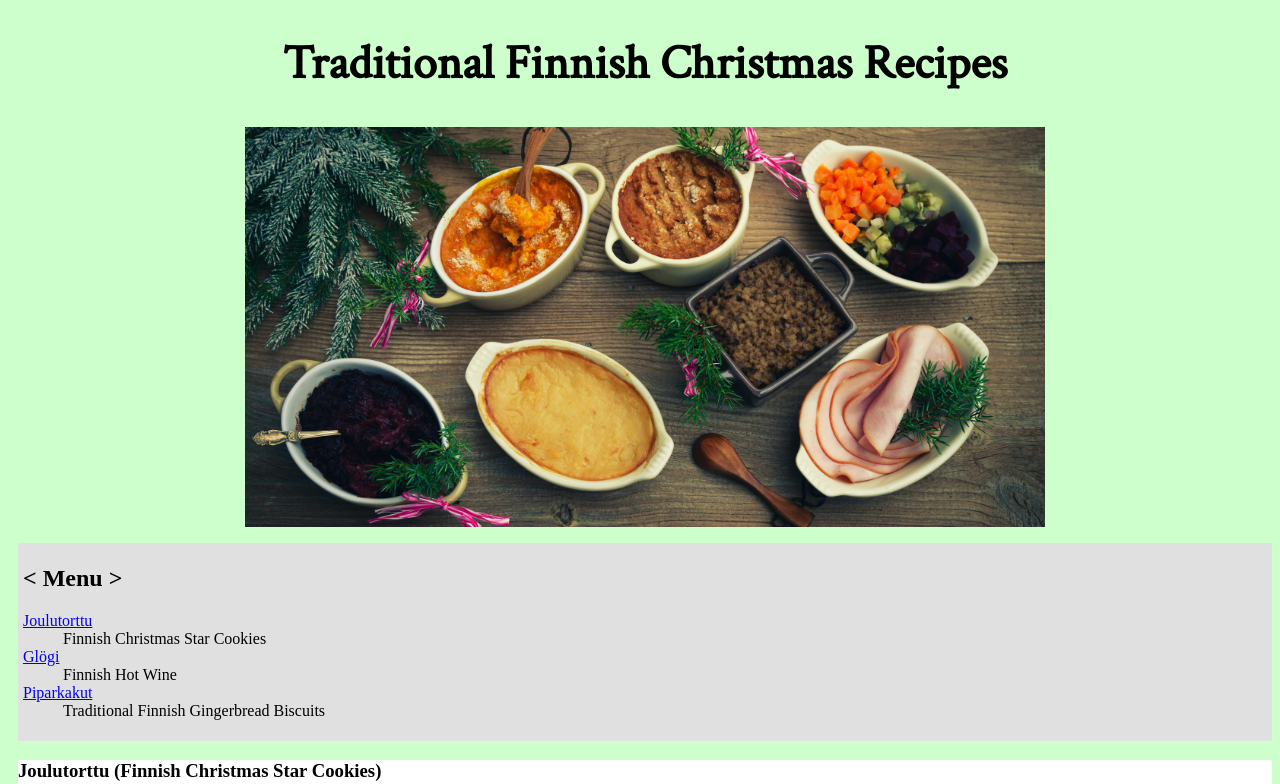
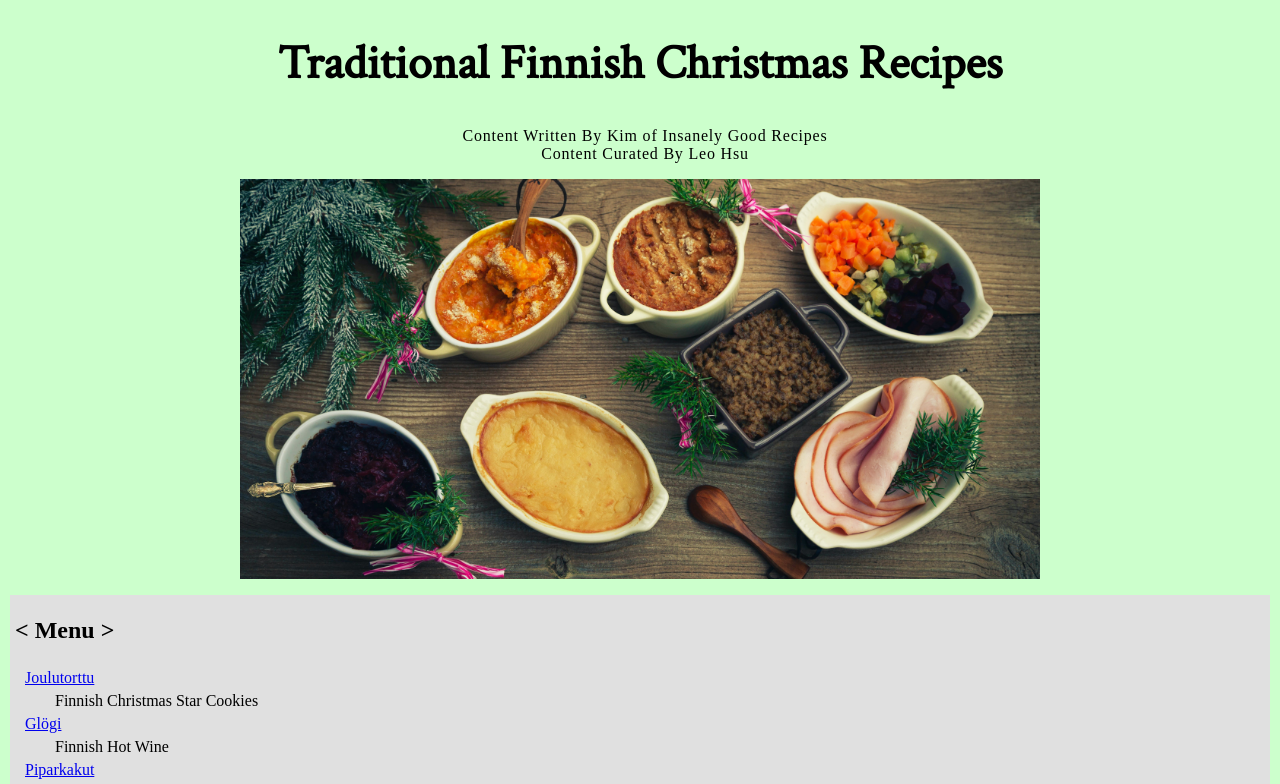
Before and after one commit to leohsu1124/67240-web-design, a plain HTML site: page Assignments/Assignment3/Traditional Finnish Christmas Recipes.html in a window 1280 px wide. Shown: the top 784 px of the page. Drawn offline with Linux system fonts and the light colour scheme.

Commit message:
added changes

```diff
--- a/Assignments/Assignment3/Traditional Finnish Christmas Recipes.html
+++ b/Assignments/Assignment3/Traditional Finnish Christmas Recipes.html
@@ -8,7 +8,7 @@
 </head>
 <body>
     <h1>Traditional Finnish Christmas Recipes</h1>
-
+    <p class="description">Content Written By Kim of Insanely Good Recipes <br> Content Curated By Leo Hsu </p>
     <figure>
         <img src="images/christmasDinner.jpg" alt="christmasDinner" height="400px" width="800px" class="center">
     </figure>
@@ -17,15 +17,15 @@
         <h2>&lt; Menu &gt;</h2>
         <dl>
             <dt>
-                <a href="#Joulutorttu">Joulutorttu</a>
+                <a href="#Joulutorttu" class="MenuListItem">Joulutorttu</a>
             </dt>
                 <dd>Finnish Christmas Star Cookies</dd>
             <dt>
-                <a href="#Glögi">Glögi</a>
+                <a href="#Glögi" class="MenuListItem">Glögi</a>
             </dt>
                 <dd>Finnish Hot Wine</dd>
             <dt>
-                <a href="#Piparkakut">Piparkakut</a>
+                <a href="#Piparkakut" class="MenuListItem">Piparkakut</a>
             </dt>
                 <dd>Traditional Finnish Gingerbread Biscuits</dd>
         </dl>
@@ -33,7 +33,7 @@
 
     <article class="Menu">
         <article class="MenuItem">
-            <h3 id ="Joulutorttu">Joulutorttu (Finnish Christmas Star Cookies)</h3>
+            <h3 class ="foodTitle">Joulutorttu (Finnish Christmas Star Cookies)</h3>
             <figure>
                 <img src="images/Joulutorttu.jpg" alt="Joulutorttu" height="400px" width="600px">
             </figure>
@@ -55,7 +55,7 @@
         </article>
 
         <article class="MenuItem">
-            <h3 id="Glögi">Glögi (Finnish Hot Wine)</h3>
+            <h3 class ="foodTitle">Glögi (Finnish Hot Wine)</h3>
             <figure>
                 <img src="images/Glogi.jpg" alt="Glögi" height="400px" width="400px">
             </figure>
@@ -79,7 +79,7 @@
         </article>
 
         <article class="MenuItem">
-            <h3 id="Piparkakut">Piparkakut (Traditional Finnish Gingerbread Biscuits)</h3>
+            <h3 class ="foodTitle">Piparkakut (Traditional Finnish Gingerbread Biscuits)</h3>
             <figure>
                 <img src="images/piparkakut.jpg" alt="Piparkakut" height="400px" width="600px">
             </figure>
@@ -106,6 +106,10 @@
         </article>
     </article>
 
+    <video controls autoplay width="600" muted loop>
+        <source src="dinner.mp4" type="video/mp4">
+    </video>
+
     <h3>Contact the Author:</h3>
     <a href="mailto:lhsu2@andrew.cmu.edu">Leo Hsu</a>
 
--- a/Assignments/Assignment3/styles.css
+++ b/Assignments/Assignment3/styles.css
@@ -1,5 +1,5 @@
-
 @font-face {
+    /*Modification 1*/
     font-family: CrimsonText;
     src: url(CrimsonText-Regular.ttf);
 }
@@ -7,13 +7,35 @@
 body{
     background-color:rgb(204,255,204);
     color:black;
+    margin: 10px;
+}
+
+h1{
+    text-align: center; /*Modification 4*/
+    font-family: CrimsonText;
+    font-size: 48px; /*Modification 5*/
+}
+
+h3{
+    padding-left: 10px;
+    font-weight: bold; /*Modification 7*/
+}
+
+h4{
     padding-left: 10px;
 }
 
-h1{
+p{
+    padding-left: 10px;
+}
+
+p.description{
     text-align: center;
-    font-family: CrimsonText;
-    font-size: 48px;
+    letter-spacing: 0.05rem; /*Modification 9*/
+}
+
+h3:first-letter{
+    font-size: 120%; /*Modification 6*/
 }
 
 .center{
@@ -28,14 +50,19 @@ h1{
     padding-left: 5px;
 }
 
-.MenuItem{
-    background-color: white;
+a{
+    padding-left: 10px;
 }
 
+a.MenuListItem{
+    line-height: 1.75rem; /*Modification 8*/
+}
 a:visited{
+    /*Modification 2*/
     color:blue;
 }
 
 a:hover{
+    /*Modification 3*/
     color: red;
 }
```
